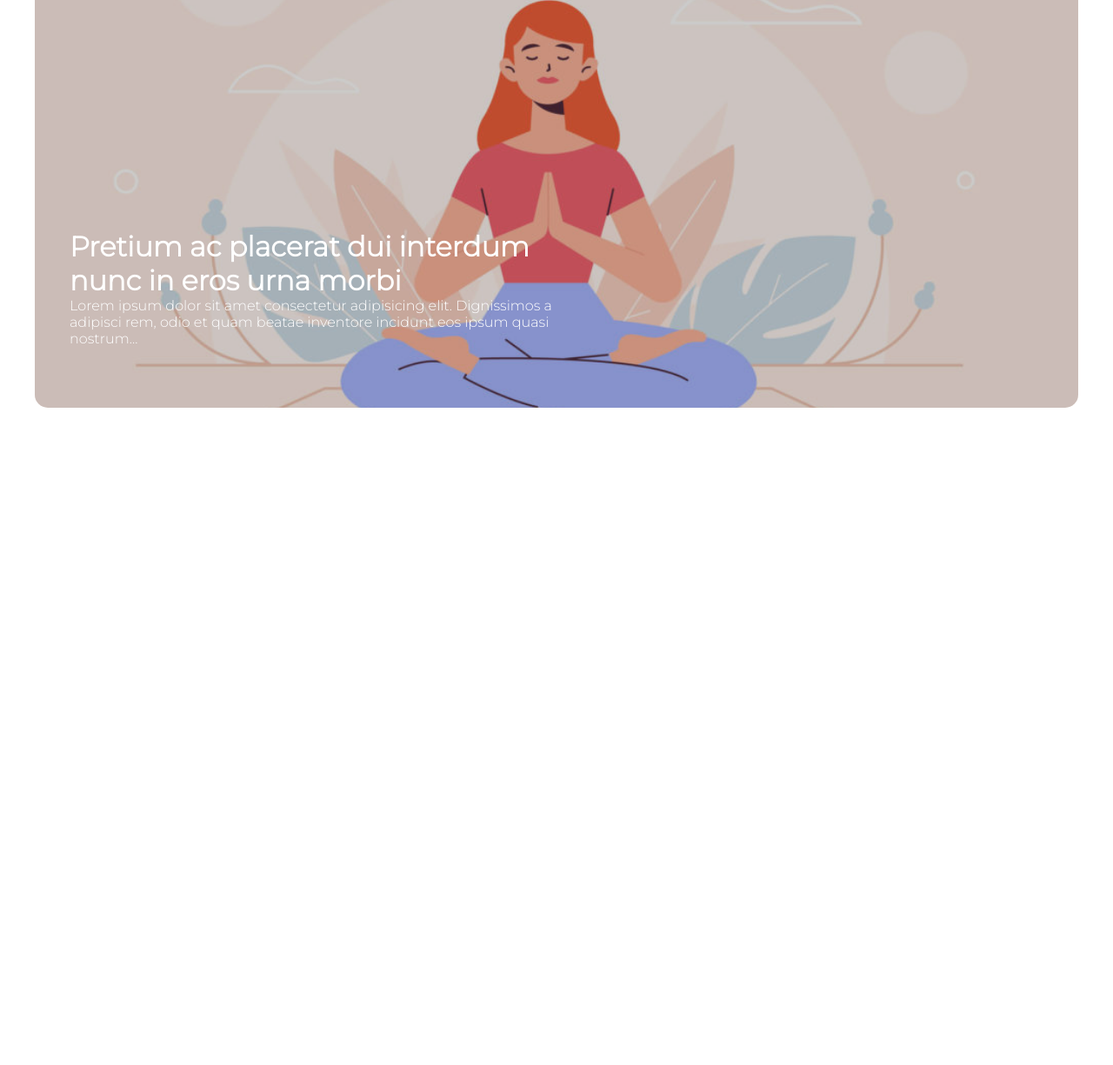
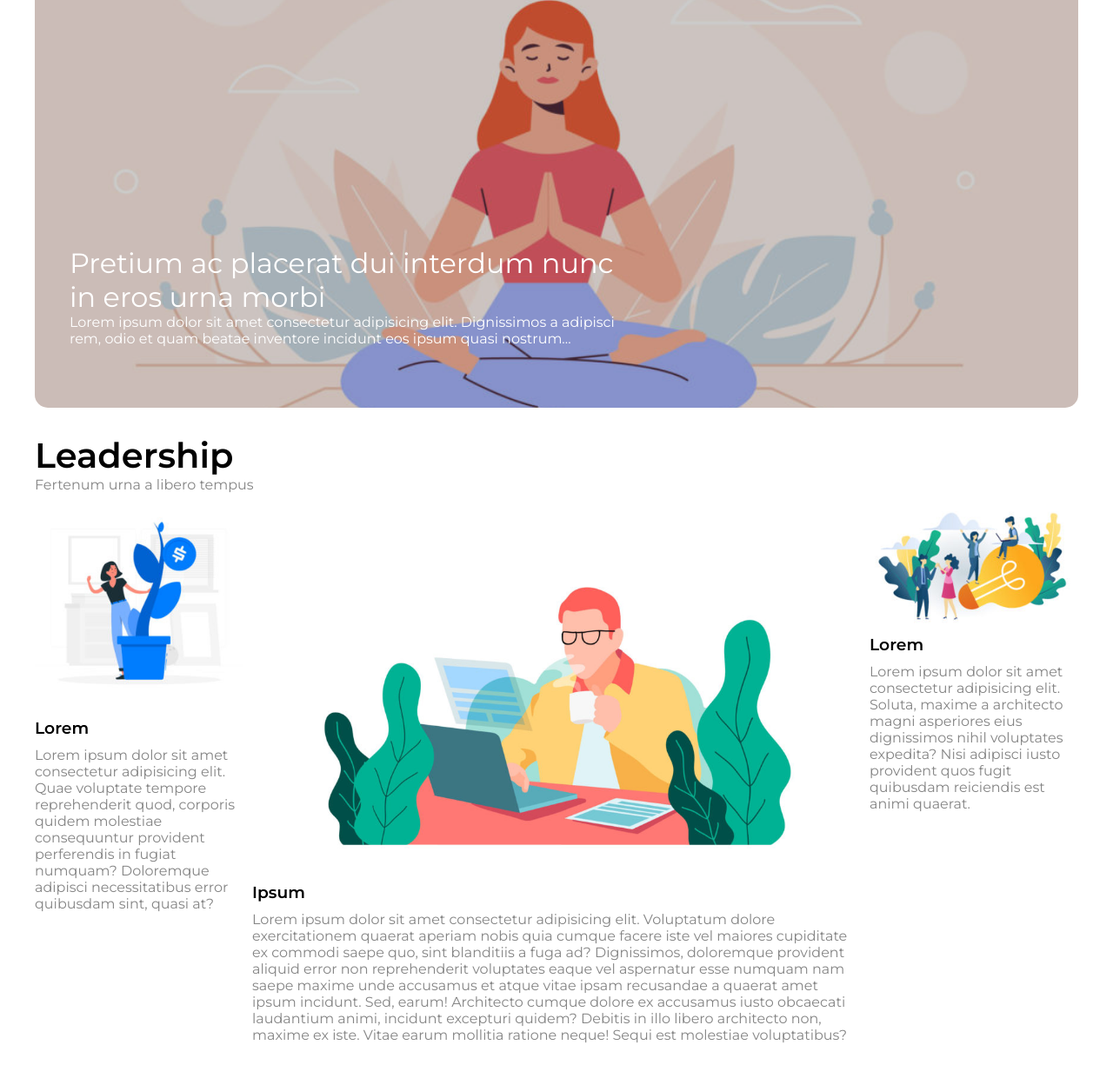
Before and after one commit to RooRsmoka/htmlcss-wp, a plain HTML site: page index.html in a window 1280 px wide. Shown: the part 211-1436 px from the top of the page at 87% size. Before the commit the page ends 800 px from the top, so only its background shows below. Drawn offline with Linux system fonts and the light colour scheme.

Commit message:
inserimento elementi nella content box

```diff
--- a/css/style.css
+++ b/css/style.css
@@ -16,6 +16,10 @@
     display: table;
     clear: both;
 }
+
+.grey-text {
+    color: #858585;
+}
 /***********************************/
 /* Header */
 header {
@@ -30,12 +34,9 @@ header {
 /* / Header */
 
 /* Navbar */
-nav {
-    margin-bottom: 40px;
-}
-
 nav ul {
     list-style: none;
+    font-weight: bold;
 }
 
 nav ul li {
@@ -59,7 +60,8 @@ main {
     background: url("../img/banner.jpg") no-repeat 50% 53%;
     background-size: cover;
     position: relative;
-    margin-bottom: 20px;
+    margin-top: 40px;
+    margin-bottom: 30px;
     border-radius: 15px;
 }
 
@@ -70,13 +72,16 @@ main {
 }
 
 .main-text {
-    width: 50%;
+    width: 650px;
     position: absolute;
     bottom: 70px;
     left: 40px;
     color: #fff;
 }
 
+h1 {
+    font-weight: lighter;
+}
 /* / Main */
 
 /* Content box */
@@ -85,6 +90,10 @@ main {
 
 .content-header {
     margin-bottom: 15px;
+}
+
+h2{
+    font-size: 40px;
 }
 
 .content {
@@ -102,6 +111,16 @@ main {
     margin: 0 10px;
 }
 
+.image-bg {
+}
+
+img {
+    width: 100%;
+}
+
+h3 {
+    margin-bottom: 10px;
+}
 /* / Content box */
 
 /* Footer */
--- a/index.html
+++ b/index.html
@@ -7,7 +7,7 @@
     <title>Document</title>
     <link rel="preconnect" href="https://fonts.googleapis.com">
     <link rel="preconnect" href="https://fonts.gstatic.com" crossorigin>
-    <link href="https://fonts.googleapis.com/css2?family=Montserrat:wght@300&display=swap" rel="stylesheet">
+    <link href="https://fonts.googleapis.com/css2?family=Montserrat:wght@400;600&display=swap" rel="stylesheet">
     <link rel="stylesheet" href="/css/style.css">
 </head>
 <body>
@@ -45,12 +45,37 @@
 
         <!-- Content box -->
         <div class="content-box">
-            <div class="content-header"></div>
+            <div class="content-header">
+                <h2>Leadership</h2>
+                <p class="grey-text">Fertenum urna a libero tempus</p>
+            </div>
             <!-- Riga di elementi float -->
             <div class="row">
-                <div class="side content"></div>
-                <div class="main content"></div>
-                <div class="side content"></div>
+                <div class="side content">
+                    <div class="image-bg">
+                        <img src="img/img-1.jpg" alt="">
+                    </div>
+                    <h3>Lorem</h3>
+                    <p class="grey-text">Lorem ipsum dolor sit amet consectetur adipisicing elit. Quae voluptate tempore reprehenderit quod, corporis quidem molestiae consequuntur provident perferendis in fugiat numquam? Doloremque adipisci necessitatibus error quibusdam sint, quasi at?</p>
+                </div>
+                <div class="main content">
+                    <div class="image-bg">
+                        <img src="img/banner-2.jpg" alt="">
+                    </div>
+                    <h3>Ipsum</h3>
+                    <p class="grey-text">
+                        Lorem ipsum dolor sit amet consectetur adipisicing elit. Voluptatum dolore exercitationem quaerat aperiam nobis quia cumque facere iste vel maiores cupiditate ex commodi saepe quo, sint blanditiis a fuga ad?
+                        Dignissimos, doloremque provident aliquid error non reprehenderit voluptates eaque vel aspernatur esse numquam nam saepe maxime unde accusamus et atque vitae ipsam recusandae a quaerat amet ipsum incidunt. Sed, earum!
+                        Architecto cumque dolore ex accusamus iusto obcaecati laudantium animi, incidunt excepturi quidem? Debitis in illo libero architecto non, maxime ex iste. Vitae earum mollitia ratione neque! Sequi est molestiae voluptatibus?
+                    </p>
+                </div>
+                <div class="side content">
+                    <div class="image-bg">
+                        <img src="img/img-3.jpg" alt="">
+                    </div>
+                    <h3>Lorem</h3>
+                    <p class="grey-text">Lorem ipsum dolor sit amet consectetur adipisicing elit. Soluta, maxime a architecto magni asperiores eius dignissimos nihil voluptates expedita? Nisi adipisci iusto provident quos fugit quibusdam reiciendis est animi quaerat.</p>
+                </div>
             </div>
             <!-- / Riga di elementi float -->
         </div>
```
